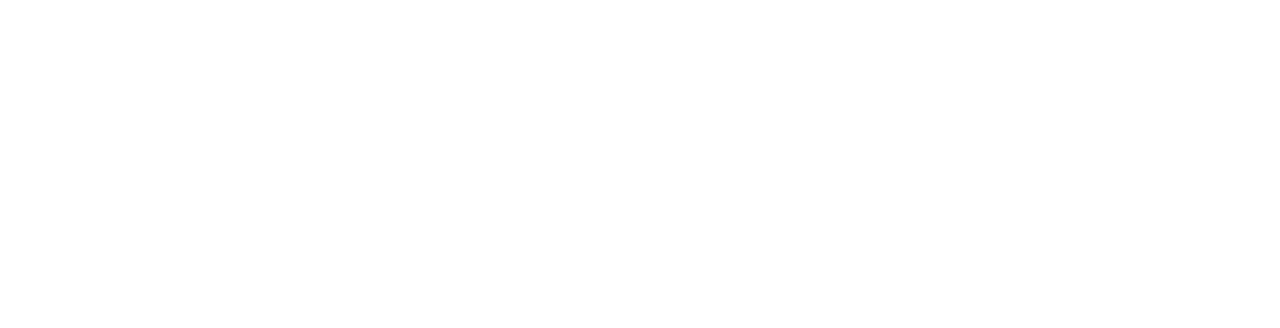
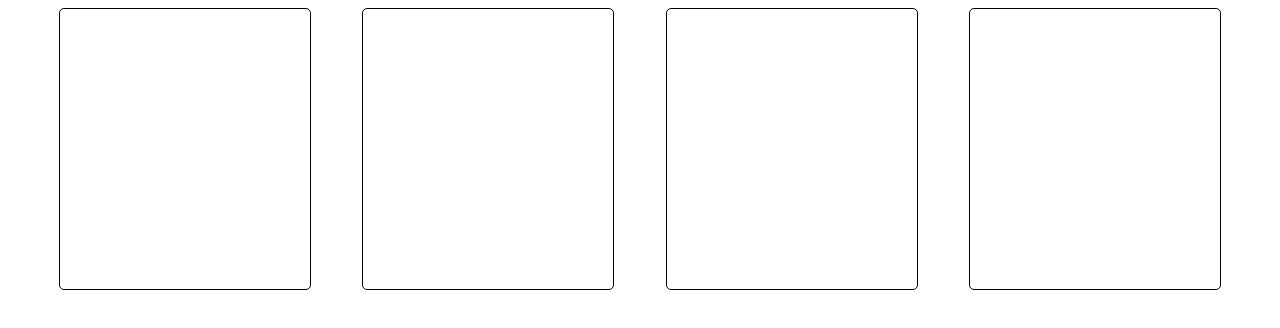
Before and after one commit to HarshadaGharate/bakery-cards, a plain HTML site: page index.html in a window 1280 px wide. Drawn offline with Linux system fonts and the light colour scheme.

Commit message:
boxes created

```diff
--- a/index.html
+++ b/index.html
@@ -4,8 +4,38 @@
     <meta charset="UTF-8">
     <meta name="viewport" content="width=device-width, initial-scale=1.0">
     <title>Bakery</title>
+    <style>
+       .container{
+        height: 280px;
+        width: 250px;
+        border: 1px solid black;
+        border-radius: 5px;
+       }
+
+       .main-container{
+        display: flex;
+        justify-content: space-evenly;
+       }
+    </style>
 </head>
 <body>
+    <div class="main-container">
+   <div class="container">
 
+   </div>
+
+   <div class="container">
+
+   </div>
+
+   <div class="container">
+
+   </div>
+
+   <div class="container">
+
+   </div>
+
+</div>
 </body>
 </html>
```
